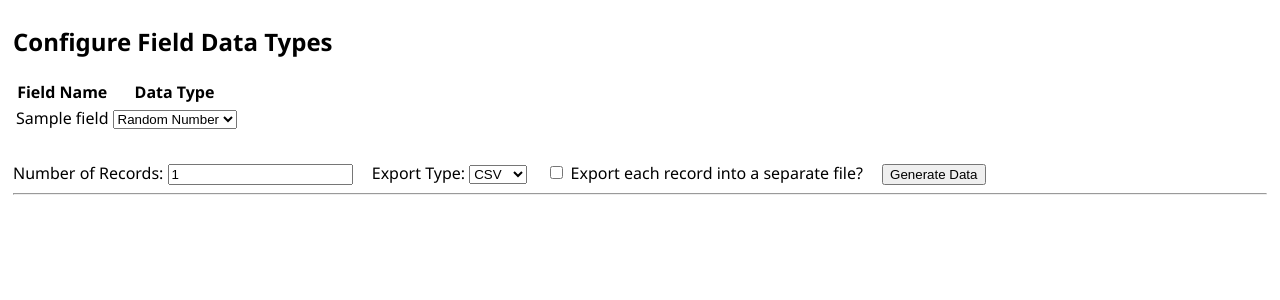
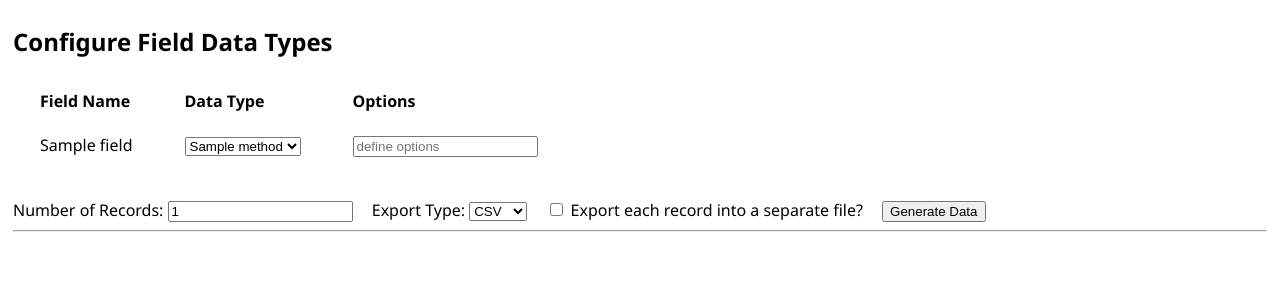
Before and after one commit to ManoharanRaja/mock_data_generator, a Flask app: template templates/configure.html in a window 1280 px wide. Shown: the part 47-347 px from the top of the page. Run offline with Flask 3, Linux system fonts and the light colour scheme; the template is opened without the code that fills it: most values are stand-ins (such as "Sample title", 1, 10 or a date in 2020).

Commit message:
updated configure to have option for data types

```diff
--- a/templates/configure.html
+++ b/templates/configure.html
@@ -1,23 +1,36 @@
 {% extends 'base.html' %} {% block content %}
 <h2>Configure Field Data Types</h2>
+<style>
+  table th,
+  table td {
+    padding: 10px 25px;
+    text-align: left;
+  }
+</style>
 <form method="post" action="{{ url_for('generate') }}">
   <input type="hidden" name="filename" value="{{ filename }}" />
   <table>
     <tr>
       <th>Field Name</th>
       <th>Data Type</th>
+      <th>Options</th>
     </tr>
     {% for field in fields %}
     <tr>
       <td>{{ field }}</td>
       <td>
         <select name="{{ field }}">
-          <option value="random number">Random Number</option>
-          <option value="boolean">Boolean</option>
           {% for method in allowed_data_types %}
           <option value="{{ method }}">{{ method|capitalize }}</option>
           {% endfor %}
         </select>
+      </td>
+      <td>
+        <input
+          type="text"
+          name="{{ field }}_options"
+          placeholder="define options"
+        />
       </td>
     </tr>
     {% endfor %}
```
